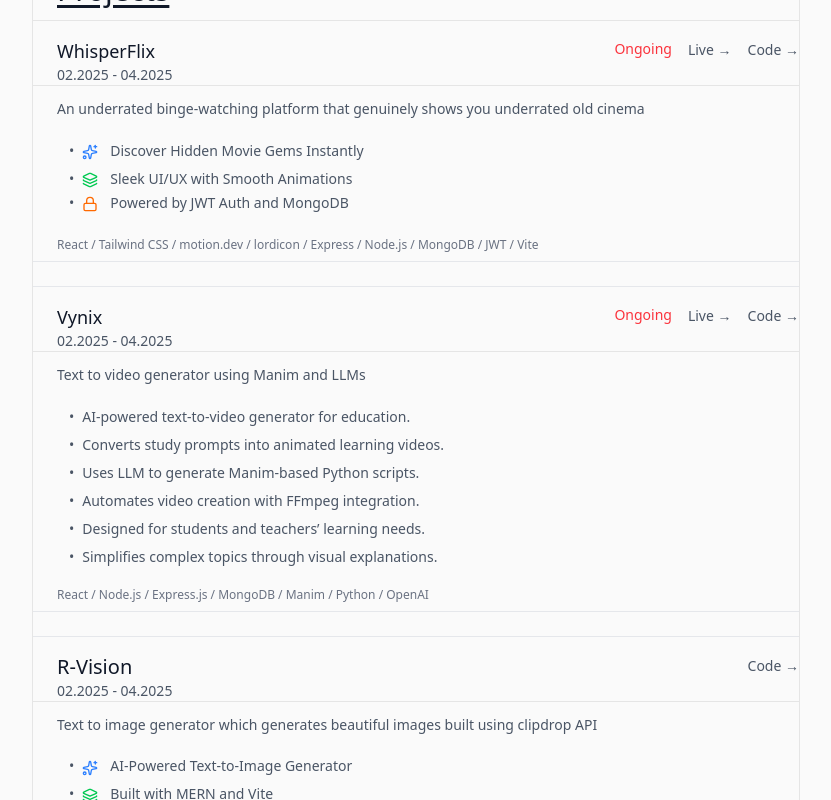
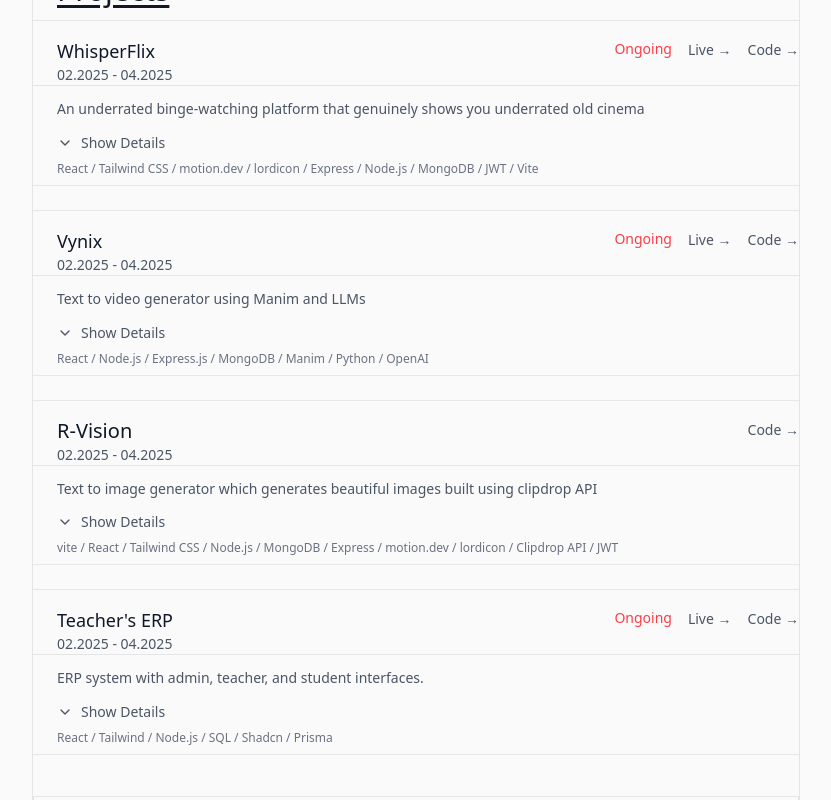
Before and after one commit to Arnav270803/MyPortfolio, a React (Vite) app: page / in a window 1280 px wide. Shown: the part 580-1380 px from the top of the page, without its empty margins (224-1055 px from the left). Built offline with nearby package versions, Linux system fonts and the light colour scheme; some icons are missing.

Commit message:
Added sliding drop on my project so that it would look more cleaner then before

```diff
--- a/src/Component/Sideprojects.jsx
+++ b/src/Component/Sideprojects.jsx
@@ -1,8 +1,11 @@
-import React from 'react';
-import { Sparkles, Layers, Paintbrush2, Lock } from 'lucide-react';
+import React, { useState } from 'react';
+import { Sparkles, Layers, Paintbrush2, Lock, ChevronDown, ChevronUp } from 'lucide-react';
 
 // R-Vision Project
-const RVisionProject = ({ isDark }) => (
+const RVisionProject = ({ isDark }) => {
+  const [isExpanded, setIsExpanded] = useState(false);
+
+  return (
     <div className={`pb-2 border-b ${isDark ? 'border-gray-800' : 'border-gray-200'}`}>
       <div className={`flex items-start border-b ${isDark ? 'border-gray-800' : 'border-neutral-200'} justify-between mb-3`}>
         <div className="px-6">
@@ -26,10 +29,35 @@ const RVisionProject = ({ isDark }) => (
           </div>
         </div>
       </div>
+
       <div className={`mb-3 px-6 leading-relaxed text-sm ${isDark ? 'text-gray-400' : 'text-gray-600'}`}>
         Text to image generator which generates beautiful images built using clipdrop API
       </div>
 
+      <button
+        onClick={() => setIsExpanded(!isExpanded)}
+        className={`flex items-center gap-2 px-6 mb-2 text-sm font-medium transition-colors ${
+          isDark ? 'text-gray-400 hover:text-white' : 'text-gray-600 hover:text-gray-900'
+        }`}
+      >
+        {isExpanded ? (
+          <>
+            <ChevronUp className="w-4 h-4" />
+            Hide Details
+          </>
+        ) : (
+          <>
+            <ChevronDown className="w-4 h-4" />
+            Show Details
+          </>
+        )}
+      </button>
+
+      <div
+        className={`overflow-hidden transition-all duration-300 ease-in-out ${
+          isExpanded ? 'max-h-96 opacity-100' : 'max-h-0 opacity-0'
+        }`}
+      >
         <div className='py-2 px-6'>
           <div className='px-3'>
             <p className={`text-sm mb-2 font-medium transition duration-200 ease-in-out transform hover:scale-105 hover:text-white hover:underline ${isDark ? 'text-gray-400' : 'text-gray-600'}`}>
@@ -65,6 +93,7 @@ const RVisionProject = ({ isDark }) => (
             </p>
           </div>
         </div>
+      </div>
 
       <div className={`text-xs px-6 ${isDark ? 'text-gray-500' : 'text-gray-500'}`}>
         vite / React / Tailwind CSS / Node.js / MongoDB / Express / motion.dev / lordicon / Clipdrop API / JWT
@@ -73,9 +102,13 @@ const RVisionProject = ({ isDark }) => (
       </div>
     </div>
   );
+};
 
 // WhisperFlix Project
-const WhisperFlixProject = ({ isDark }) => (
+const WhisperFlixProject = ({ isDark }) => {
+  const [isExpanded, setIsExpanded] = useState(false);
+
+  return (
     <div className={`pb-2 border-b ${isDark ? 'border-gray-800' : 'border-gray-200'}`}>
       <div className={`flex items-start justify-between mb-3 border-b ${isDark ? 'border-gray-800' : 'border-neutral-200'}`}>
         <div className='px-6'>
@@ -114,9 +147,35 @@ const WhisperFlixProject = ({ isDark }) => (
           </div>
         </div>
       </div>
+
       <div className={`mb-3 px-6 leading-relaxed text-sm ${isDark ? 'text-gray-400' : 'text-gray-600'}`}>
         An underrated binge-watching platform that genuinely shows you underrated old cinema
       </div>
+
+      <button
+        onClick={() => setIsExpanded(!isExpanded)}
+        className={`flex items-center gap-2 px-6 mb-2 text-sm font-medium transition-colors ${
+          isDark ? 'text-gray-400 hover:text-white' : 'text-gray-600 hover:text-gray-900'
+        }`}
+      >
+        {isExpanded ? (
+          <>
+            <ChevronUp className="w-4 h-4" />
+            Hide Details
+          </>
+        ) : (
+          <>
+            <ChevronDown className="w-4 h-4" />
+            Show Details
+          </>
+        )}
+      </button>
+
+      <div
+        className={`overflow-hidden transition-all duration-300 ease-in-out ${
+          isExpanded ? 'max-h-96 opacity-100' : 'max-h-0 opacity-0'
+        }`}
+      >
         <div className='py-2 px-6'>
           <div className='px-3'>
             <p className={`text-sm mb-2 font-medium transition duration-200 ease-in-out transform hover:scale-105 hover:text-white hover:underline ${isDark ? 'text-gray-400' : 'text-gray-600'}`}>
@@ -144,6 +203,8 @@ const WhisperFlixProject = ({ isDark }) => (
             </p>
           </div>
         </div>
+      </div>
+
       <div className={`text-xs px-6 ${isDark ? 'text-gray-500' : 'text-gray-500'}`}>
         React / Tailwind CSS / motion.dev / lordicon / Express / Node.js / MongoDB / JWT / Vite
       </div>
@@ -151,9 +212,13 @@ const WhisperFlixProject = ({ isDark }) => (
       </div>
     </div>
   );
+};
 
 // Vynix Project
-const VynixProject = ({ isDark }) => (
+const VynixProject = ({ isDark }) => {
+  const [isExpanded, setIsExpanded] = useState(false);
+
+  return (
     <div className={`pb-2 border-b ${isDark ? 'border-gray-800' : 'border-gray-200'}`}>
       <div className={`flex items-start justify-between mb-3 border-b ${isDark ? 'border-gray-800' : 'border-neutral-200'}`}>
         <div className='px-6'>
@@ -192,10 +257,35 @@ const VynixProject = ({ isDark }) => (
           </div>
         </div>
       </div>
+
       <div className={`mb-3 px-6 leading-relaxed text-sm ${isDark ? 'text-gray-400' : 'text-gray-600'}`}>
         Text to video generator using Manim and LLMs
       </div>
 
+      <button
+        onClick={() => setIsExpanded(!isExpanded)}
+        className={`flex items-center gap-2 px-6 mb-2 text-sm font-medium transition-colors ${
+          isDark ? 'text-gray-400 hover:text-white' : 'text-gray-600 hover:text-gray-900'
+        }`}
+      >
+        {isExpanded ? (
+          <>
+            <ChevronUp className="w-4 h-4" />
+            Hide Details
+          </>
+        ) : (
+          <>
+            <ChevronDown className="w-4 h-4" />
+            Show Details
+          </>
+        )}
+      </button>
+
+      <div
+        className={`overflow-hidden transition-all duration-300 ease-in-out ${
+          isExpanded ? 'max-h-[500px] opacity-100' : 'max-h-0 opacity-0'
+        }`}
+      >
         <div className='py-2 px-6'>
           <div className='px-3'>
             <p className={`text-sm mb-2 font-medium transition duration-200 ease-in-out transform hover:scale-105 hover:text-white hover:underline ${isDark ? 'text-gray-400' : 'text-gray-600'}`}>
@@ -229,7 +319,7 @@ const VynixProject = ({ isDark }) => (
             <p className={`text-sm mb-2 font-medium transition duration-200 ease-in-out transform hover:scale-105 hover:text-white hover:underline ${isDark ? 'text-gray-400' : 'text-gray-600'}`}>
               •
               <span className='px-2'>
-            Designed for students and teachers’ learning needs.
+                Designed for students and teachers' learning needs.
               </span>
             </p>
 
@@ -241,6 +331,7 @@ const VynixProject = ({ isDark }) => (
             </p>
           </div>
         </div>
+      </div>
 
       <div className={`text-xs px-6 ${isDark ? 'text-gray-500' : 'text-gray-500'}`}>
         React / Node.js / Express.js / MongoDB / Manim / Python / OpenAI
@@ -249,9 +340,13 @@ const VynixProject = ({ isDark }) => (
       </div>
     </div>
   );
+};
 
 // Teacher's ERP Project
-const TeachersERP = ({ isDark }) => (
+const TeachersERP = ({ isDark }) => {
+  const [isExpanded, setIsExpanded] = useState(false);
+
+  return (
     <div className={`pb-2 border-b ${isDark ? 'border-gray-800' : 'border-gray-200'}`}>
       <div className={`flex items-start justify-between mb-3 border-b ${isDark ? 'border-gray-800' : 'border-neutral-200'}`}>
         <div className='px-6'>
@@ -290,47 +385,81 @@ const TeachersERP = ({ isDark }) => (
           </div>
         </div>
       </div>
+
       <div className={`mb-3 px-6 leading-relaxed text-sm ${isDark ? 'text-gray-400' : 'text-gray-600'}`}>
-ERP system with admin, teacher, and student interfaces.    </div>
+        ERP system with admin, teacher, and student interfaces.
+      </div>
 
+      <button
+        onClick={() => setIsExpanded(!isExpanded)}
+        className={`flex items-center gap-2 px-6 mb-2 text-sm font-medium transition-colors ${
+          isDark ? 'text-gray-400 hover:text-white' : 'text-gray-600 hover:text-gray-900'
+        }`}
+      >
+        {isExpanded ? (
+          <>
+            <ChevronUp className="w-4 h-4" />
+            Hide Details
+          </>
+        ) : (
+          <>
+            <ChevronDown className="w-4 h-4" />
+            Show Details
+          </>
+        )}
+      </button>
+
+      <div
+        className={`overflow-hidden transition-all duration-300 ease-in-out ${
+          isExpanded ? 'max-h-96 opacity-100' : 'max-h-0 opacity-0'
+        }`}
+      >
         <div className='py-2 px-6'>
           <div className='px-3'>
             <p className={`text-sm mb-2 font-medium transition duration-200 ease-in-out transform hover:scale-105 hover:text-white hover:underline ${isDark ? 'text-gray-400' : 'text-gray-600'}`}>
               •
               <span className='px-2'>
-Admin has complete authority over all data.          </span>
+                Admin has complete authority over all data.
+              </span>
             </p>
 
             <p className={`text-sm mb-2 font-medium transition duration-200 ease-in-out transform hover:scale-105 hover:text-white hover:underline ${isDark ? 'text-gray-400' : 'text-gray-600'}`}>
               •
               <span className='px-2'>
-Teachers can view and manage student information.          </span>
+                Teachers can view and manage student information.
+              </span>
             </p>
 
             <p className={`text-sm mb-2 font-medium transition duration-200 ease-in-out transform hover:scale-105 hover:text-white hover:underline ${isDark ? 'text-gray-400' : 'text-gray-600'}`}>
               •
               <span className='px-2'>
-Students can securely access their personal records.          </span>
+                Students can securely access their personal records.
+              </span>
             </p>
 
             <p className={`text-sm mb-2 font-medium transition duration-200 ease-in-out transform hover:scale-105 hover:text-white hover:underline ${isDark ? 'text-gray-400' : 'text-gray-600'}`}>
               •
               <span className='px-2'>
-Built with React, Express, and MySQL database.          </span>
+                Built with React, Express, and MySQL database.
+              </span>
             </p>
 
             <p className={`text-sm mb-2 font-medium transition duration-200 ease-in-out transform hover:scale-105 hover:text-white hover:underline ${isDark ? 'text-gray-400' : 'text-gray-600'}`}>
               •
               <span className='px-2'>
-Streamlines data access and management for education.</span>
+                Streamlines data access and management for education.
+              </span>
             </p>
           </div>
         </div>
+      </div>
+
       <div className={`text-xs px-6 ${isDark ? 'text-gray-500' : 'text-gray-500'}`}>
         React / Tailwind / Node.js / SQL / Shadcn / Prisma
       </div>
     </div>
   );
+};
 
 // Main Component
 const Sideprojects = ({ isDark }) => {
```
Also changed, not shown: src/Component/Socials.jsx (line endings or trailing spaces). Lines whose indentation alone changed are shown as unchanged.
